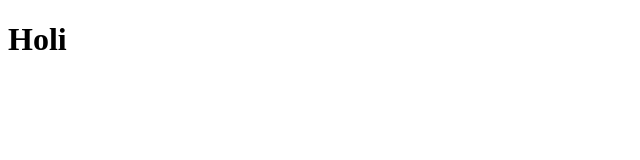
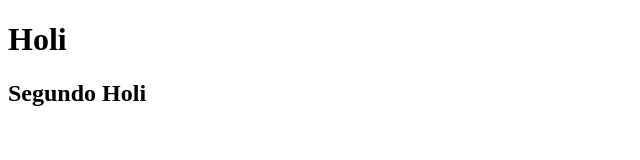
Before and after one commit to MDCIrony/DH-Cam3-git-room2, a plain HTML site: page index.html in a window 1280 px wide. Shown: the whole page, without its empty margins (0-640 px from the left). Drawn offline with Linux system fonts and the light colour scheme.

Commit message:
Se trabaja desde rama

```diff
--- a/index.html
+++ b/index.html
@@ -7,5 +7,6 @@
 </head>
 <body>
     <h1>Holi</h1>
+    <h2>Segundo Holi</h2>
 </body>
 </html>
```
